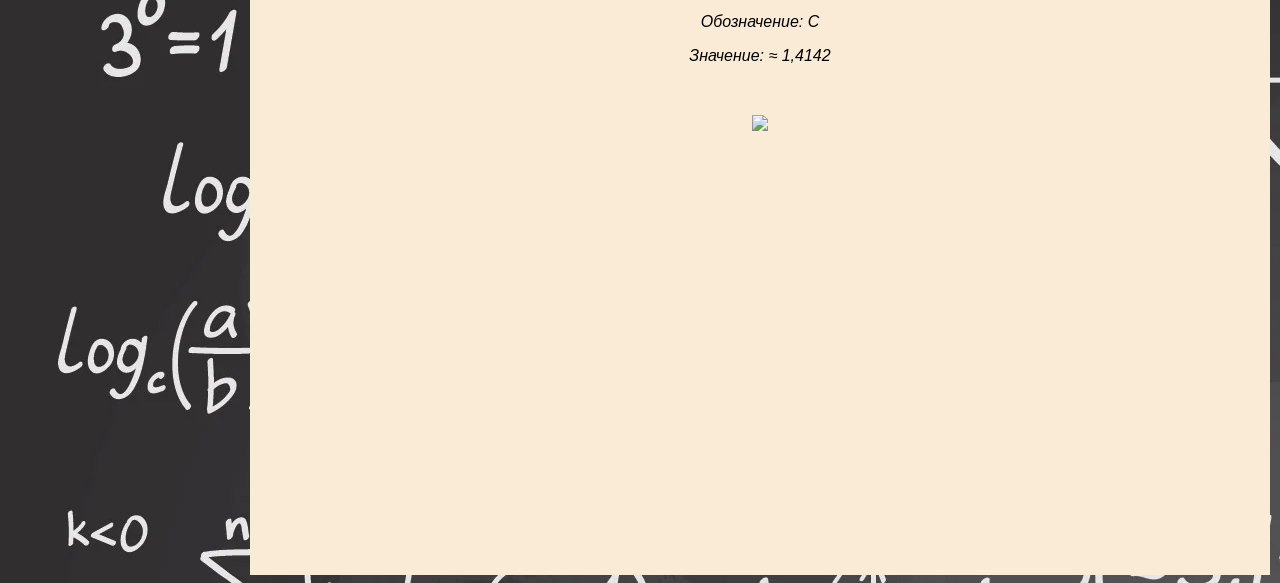
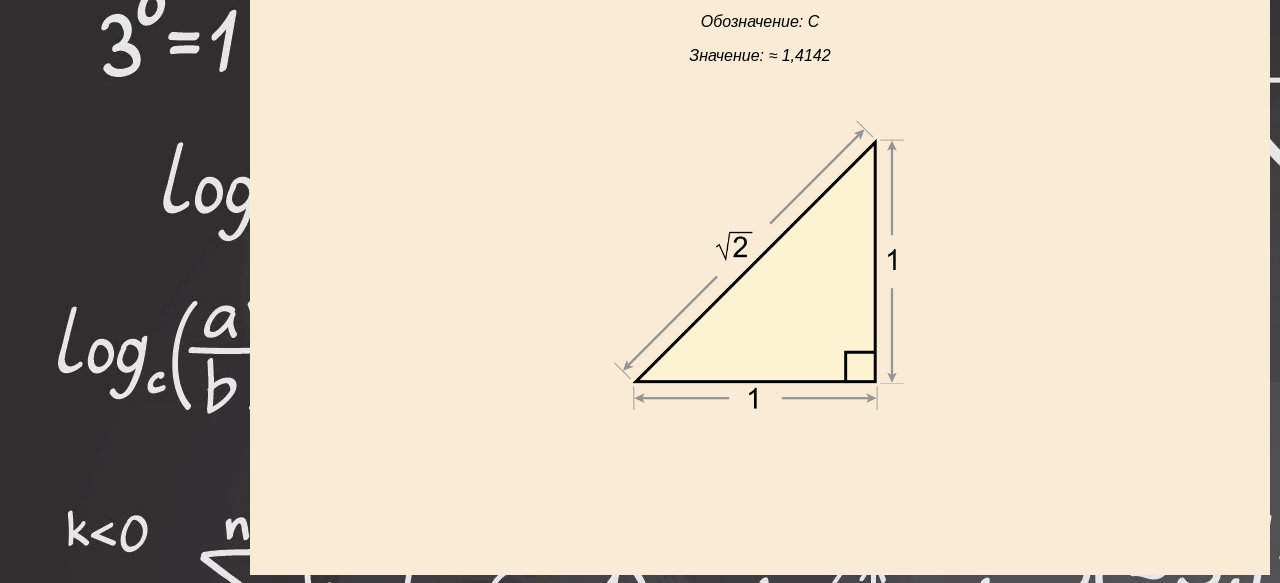
Before and after one commit to monsieown/mathsch19, a plain HTML site: page pifagor.html in a window 1280 px wide. Shown: the part 217-800 px from the top of the page. Drawn offline with Linux system fonts and the light colour scheme; files whose address does not match are found by name.

Commit message:
Update pifagor.html

```diff
--- a/pifagor.html
+++ b/pifagor.html
@@ -28,7 +28,7 @@
             <p class="italic">Обозначение: С</p>
             <p class="italic">Значение: ≈ 1,4142</p>
                 <div class="img-cont">
-                    <img src="pifagor.png" width="300">
+                    <img src="img/pifagor.png" width="300">
                 </div>
         </div>
     </div>
```
